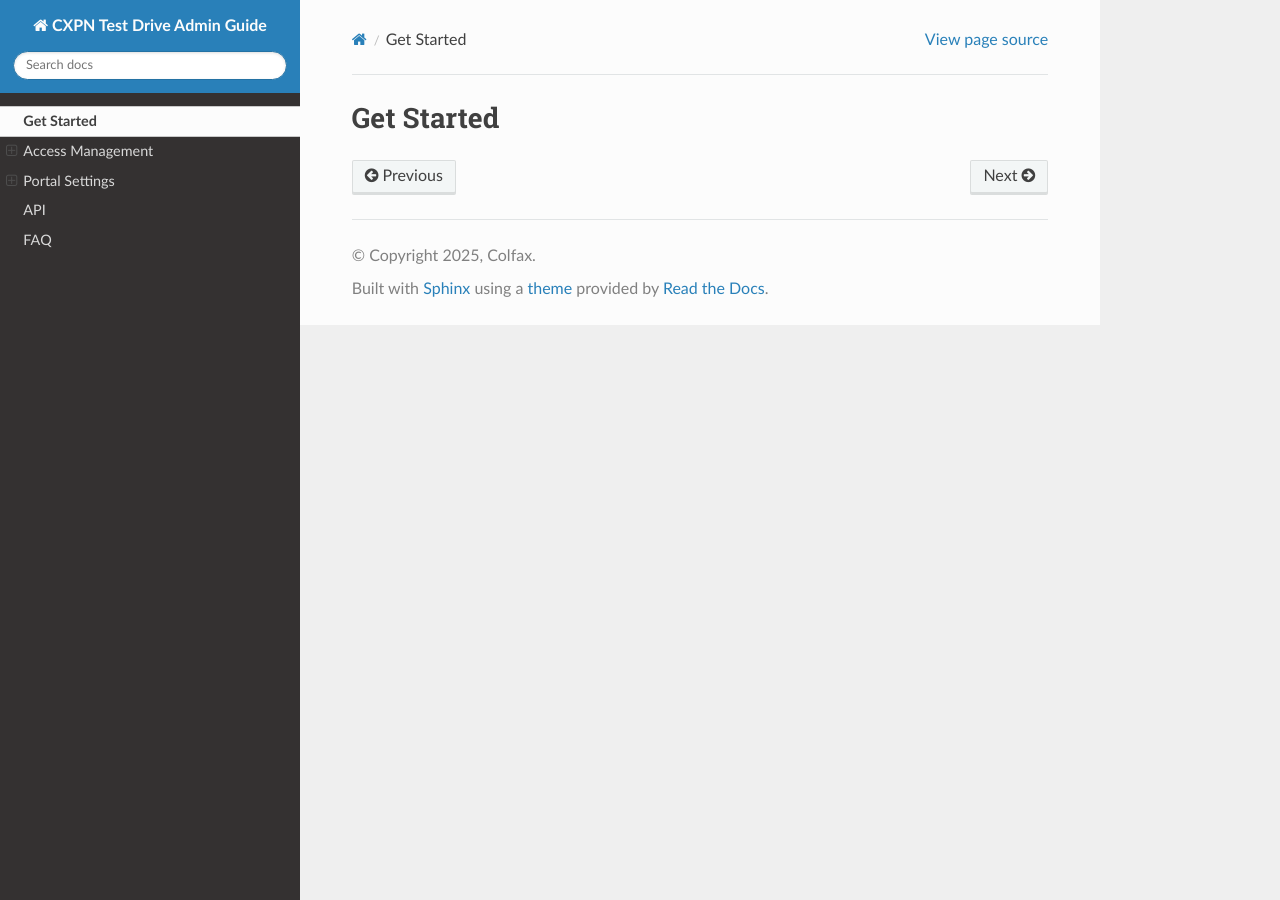
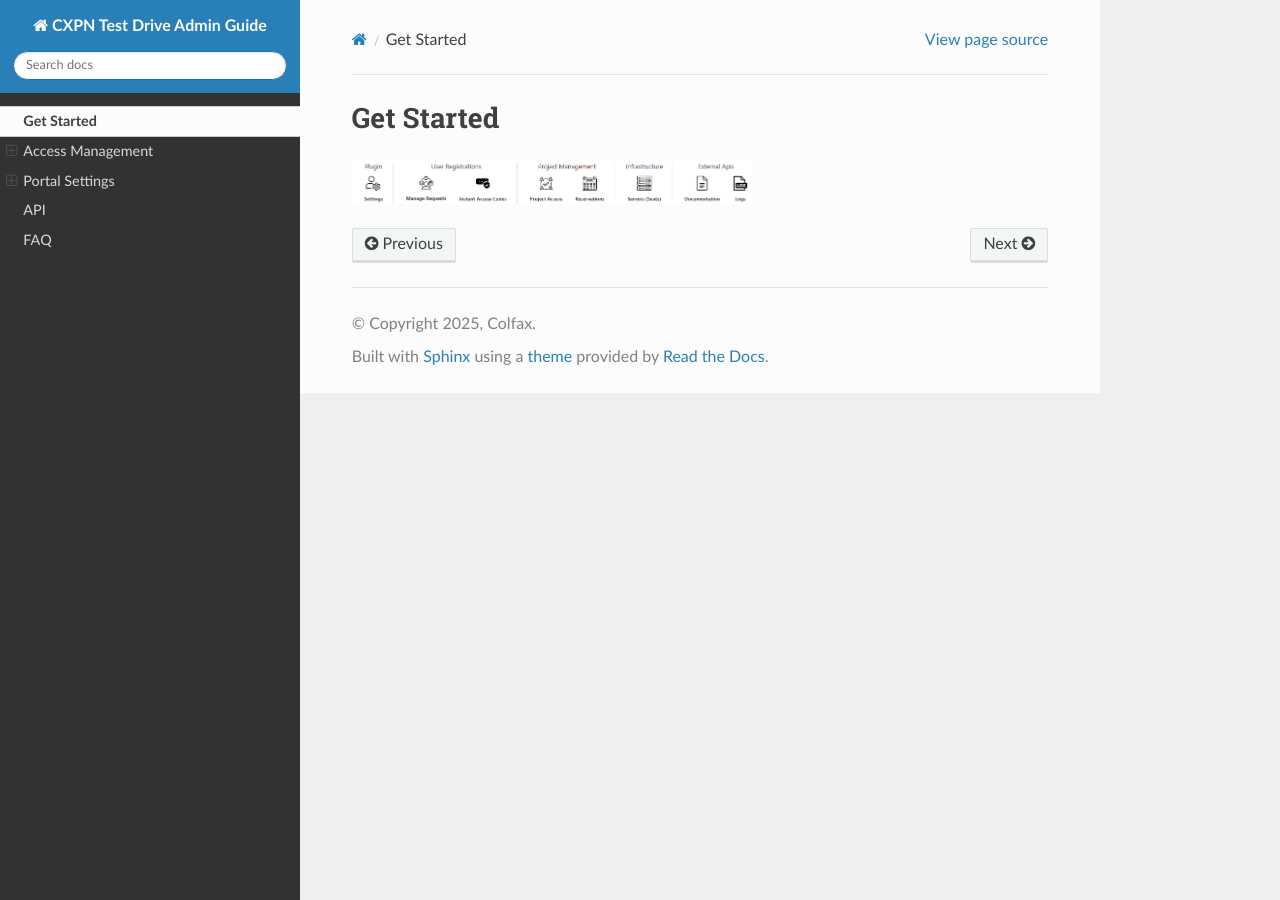
Before and after one commit to ColfaxResearch/cxpn-admin-readthedocs, a Sphinx documentation site: the page built from docs/source/get-started.rst, in a window 1280 px wide. Built offline with Sphinx 7.4.7 and the Read the Docs theme 3.1.0, drawn with Linux system fonts in a browser that asks for light colours.

Commit message:
Content edit.

```diff
--- a/docs/source/get-started.rst
+++ b/docs/source/get-started.rst
@@ -1,6 +1,8 @@
 Get Started
 ===========
-
+.. image:: /images/nav.png
+  :width: 400
+  :alt: Alternative text
 ..
     Use this document to describe the overall flow of how to add users, manage reservations, provisioning, etc.
 
```
Also changed, not shown: docs/source/images/nav.png (added).
